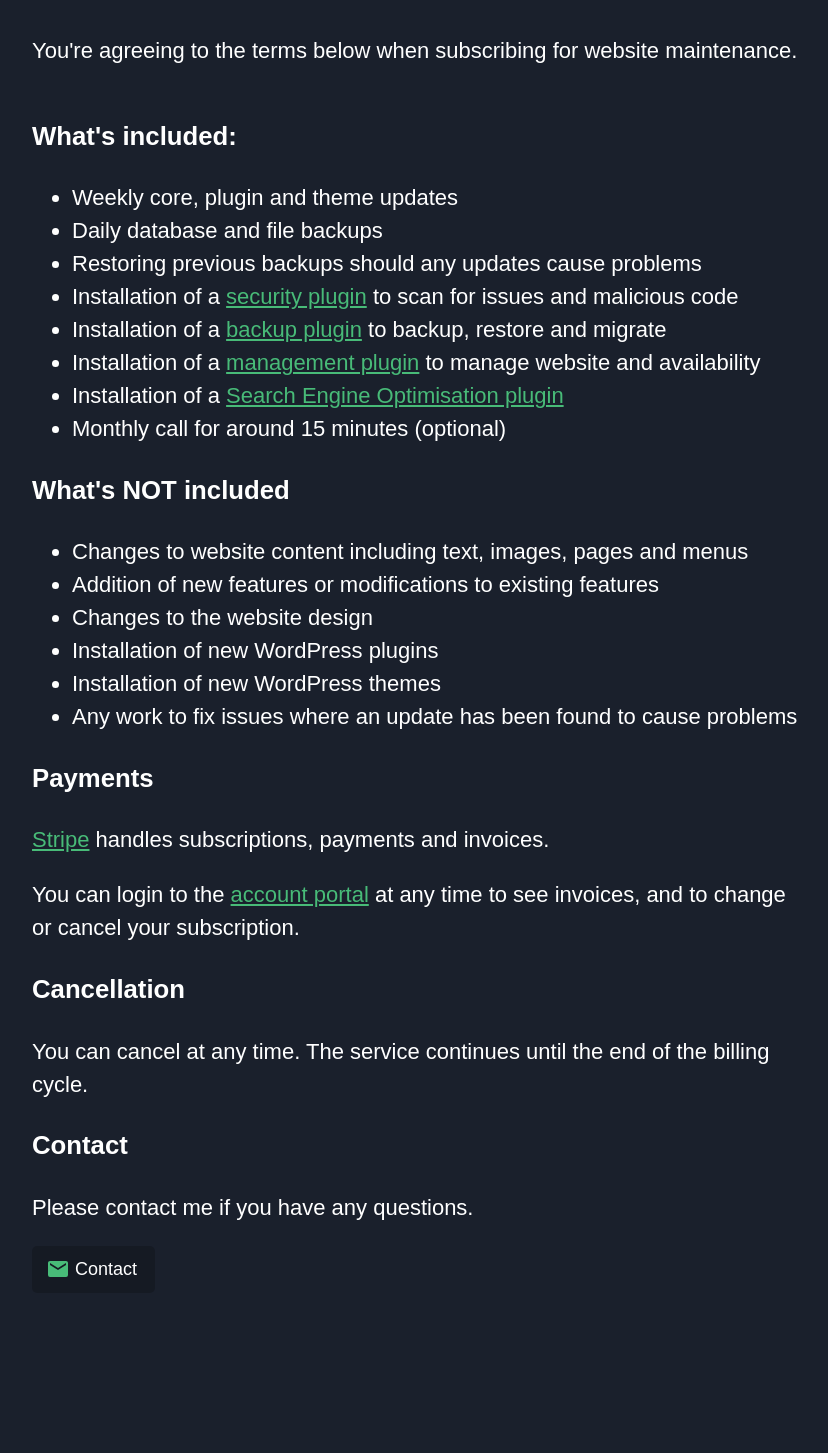
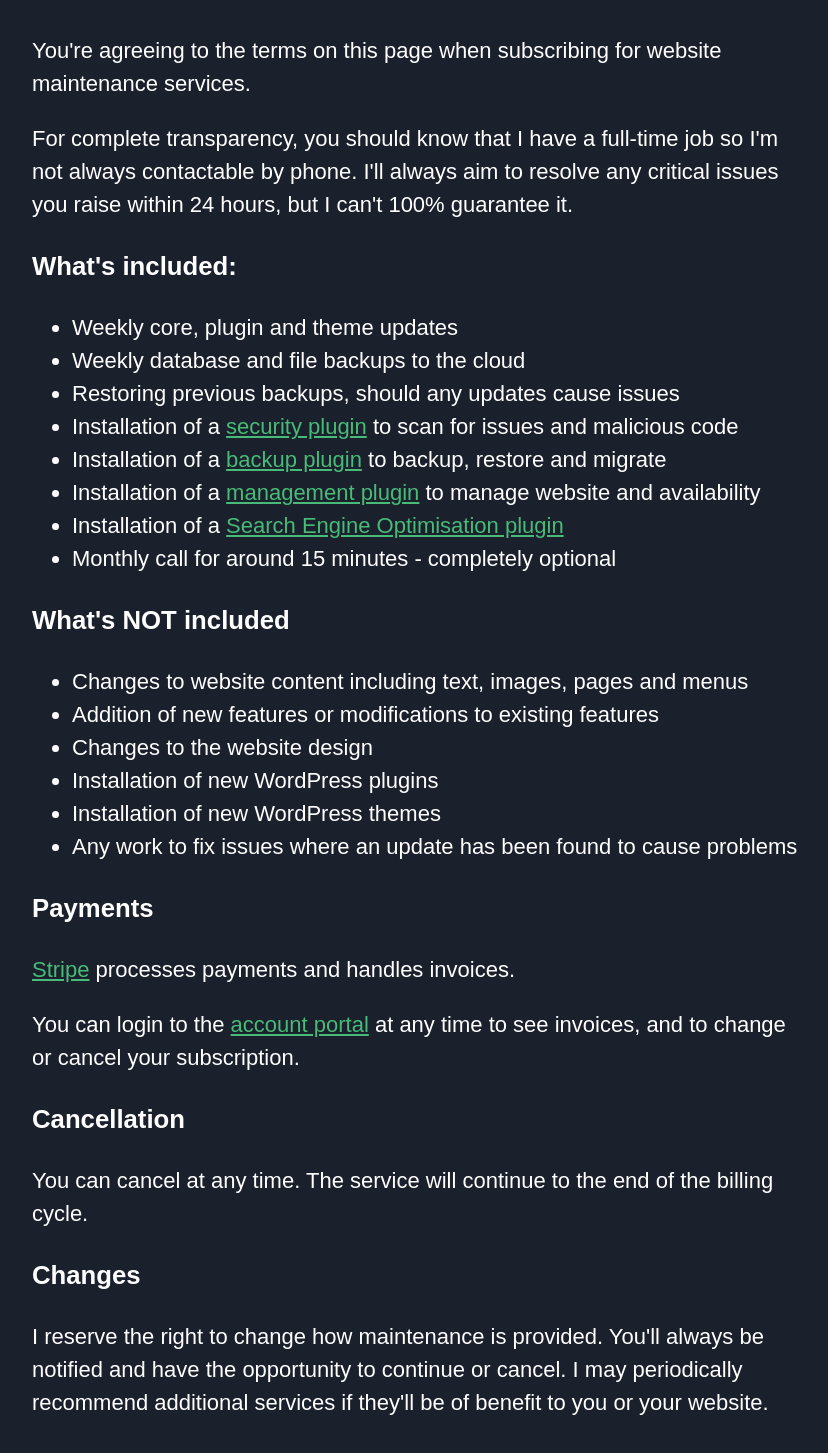
Before and after one commit to tarpey/jamestarpey, a Next.js app: page /wp-maintenance-terms in a window 1280 px wide. Shown: the part 500-1953 px from the top of the page, without its empty margins (224-1052 px from the left). Built offline with nearby package versions, Linux system fonts and the light colour scheme; a web font is replaced by a local one.

Commit message:
Updated terms

```diff
--- a/pages/wp-maintenance-terms.tsx
+++ b/pages/wp-maintenance-terms.tsx
@@ -6,18 +6,26 @@ export default function Home() {
     <main>
       <Button icon="mdiArrowLeft" text="Back" url="/services" />
       <h1>Maintenance Terms</h1>
-      <p className="description">
-        You&apos;re agreeing to the terms below when subscribing for website
-        maintenance.
-        <br />
+      <p>
+        You&apos;re agreeing to the terms on this page when subscribing for
+        website maintenance services.
       </p>
+
+      <div>
+        <p>
+          For complete transparency, you should know that I have a full-time job
+          so I&apos;m not always contactable by phone. I&apos;ll always aim to
+          resolve any critical issues you raise within 24 hours, but I
+          can&apos;t 100% guarantee it.
+        </p>
+      </div>
 
       <div>
         <h3>What&apos;s included:</h3>
         <ul>
           <li>Weekly core, plugin and theme updates</li>
-          <li>Daily database and file backups</li>
-          <li>Restoring previous backups should any updates cause problems</li>
+          <li>Weekly database and file backups to the cloud</li>
+          <li>Restoring previous backups, should any updates cause issues</li>
           <li>
             Installation of a{" "}
             <a
@@ -57,7 +65,7 @@ export default function Home() {
               Search Engine Optimisation plugin
             </a>
           </li>
-          <li>Monthly call for around 15 minutes (optional)</li>
+          <li>Monthly call for around 15 minutes - completely optional</li>
         </ul>
         <h3>What&apos;s NOT included</h3>
         <ul>
@@ -83,7 +91,7 @@ export default function Home() {
           <a href="https://stripe.com/" rel="noreferrer" target="_blank">
             Stripe
           </a>{" "}
-          handles subscriptions, payments and invoices.
+          processes payments and handles invoices.
         </p>
         <p>
           You can login to the{" "}
@@ -102,8 +110,18 @@ export default function Home() {
       <div>
         <h3>Cancellation</h3>
         <p>
-          You can cancel at any time. The service continues until the end of the
-          billing cycle.
+          You can cancel at any time. The service will continue to the end of
+          the billing cycle.
+        </p>
+      </div>
+
+      <div>
+        <h3>Changes</h3>
+        <p>
+          I reserve the right to change how maintenance is provided. You&apos;ll
+          always be notified and have the opportunity to continue or cancel. I
+          may periodically recommend additional services if they&apos;ll be of
+          benefit to you or your website.
         </p>
       </div>
 
```
